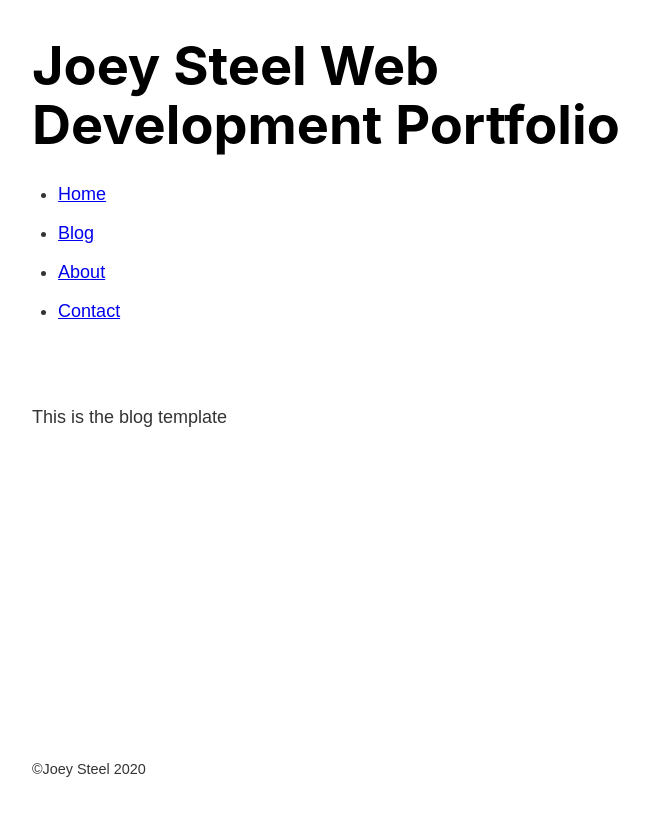
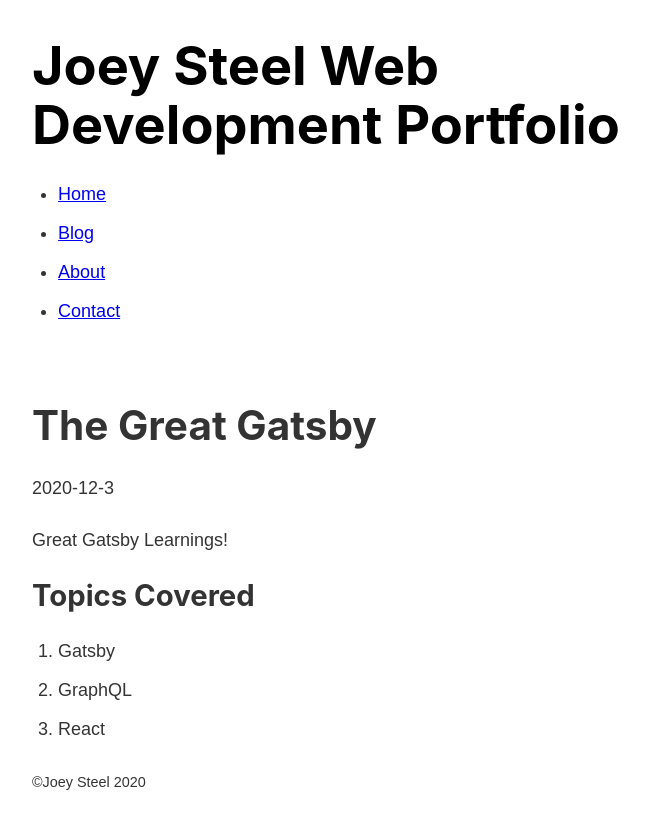
Before and after one commit to SteelMasterJ/Gatsby-Portfolio-Site, a Gatsby site: page /blog/gatsby in a window 1280 px wide. Shown: the whole page, without its empty margins (251-900 px from the left). Built offline with nearby package versions, Linux system fonts and the light colour scheme; Gatsby itself is replaced by a stand-in of ours.

Commit message:
Markdown to html with graphql

```diff
--- a/public/page-data/blog/gatsby/page-data.json
+++ b/public/page-data/blog/gatsby/page-data.json
@@ -1 +1 @@
-{"componentChunkName":"component---src-templates-blog-js","path":"/blog/gatsby","result":{"pageContext":{"slug":"gatsby"}},"staticQueryHashes":["3159585216","440568431"]}
+{"componentChunkName":"component---src-templates-blog-js","path":"/blog/gatsby","result":{"data":{"markdownRemark":{"frontmatter":{"title":"The Great Gatsby","date":"2020-12-3"},"html":"<p>Great Gatsby Learnings!</p>\n<h2>Topics Covered</h2>\n<ol>\n<li>Gatsby</li>\n<li>GraphQL</li>\n<li>React</li>\n</ol>"}},"pageContext":{"slug":"gatsby"}},"staticQueryHashes":["3159585216","440568431"]}
--- a/public/page-data/blog/react/page-data.json
+++ b/public/page-data/blog/react/page-data.json
@@ -1 +1 @@
-{"componentChunkName":"component---src-templates-blog-js","path":"/blog/react","result":{"pageContext":{"slug":"react"}},"staticQueryHashes":["3159585216","440568431"]}
+{"componentChunkName":"component---src-templates-blog-js","path":"/blog/react","result":{"data":{"markdownRemark":{"frontmatter":{"title":"React","date":"2020-11-20"},"html":"<p>React Musings!</p>\n<h2>Topics Covered</h2>\n<ol>\n<li>Gatsby</li>\n<li>GraphQL</li>\n<li>React</li>\n</ol>"}},"pageContext":{"slug":"react"}},"staticQueryHashes":["3159585216","440568431"]}
--- a/src/templates/blog.js
+++ b/src/templates/blog.js
@@ -1,10 +1,33 @@
 import React from 'react'
+import { graphql } from 'gatsby'
 import Layout from '../components/layout'
 
-const Blog = () => {
+export const query = graphql`
+query (
+    $slug: String!
+  ) {
+      markdownRemark (
+        fields: {
+          slug: {
+            eq: $slug
+          }
+        }
+      ) {
+          frontmatter{
+              title
+              date
+          }
+          html
+      }
+  }
+`
+
+const Blog = (props) => {
     return (
         <Layout>
-            This is the blog template
+            <h1>{props.data.markdownRemark.frontmatter.title}</h1>
+            <p>{props.data.markdownRemark.frontmatter.date}</p>
+            <div dangerouslySetInnerHTML={{ __html: props.data.markdownRemark.html}}></div>
         </Layout>
     )
 }
```
